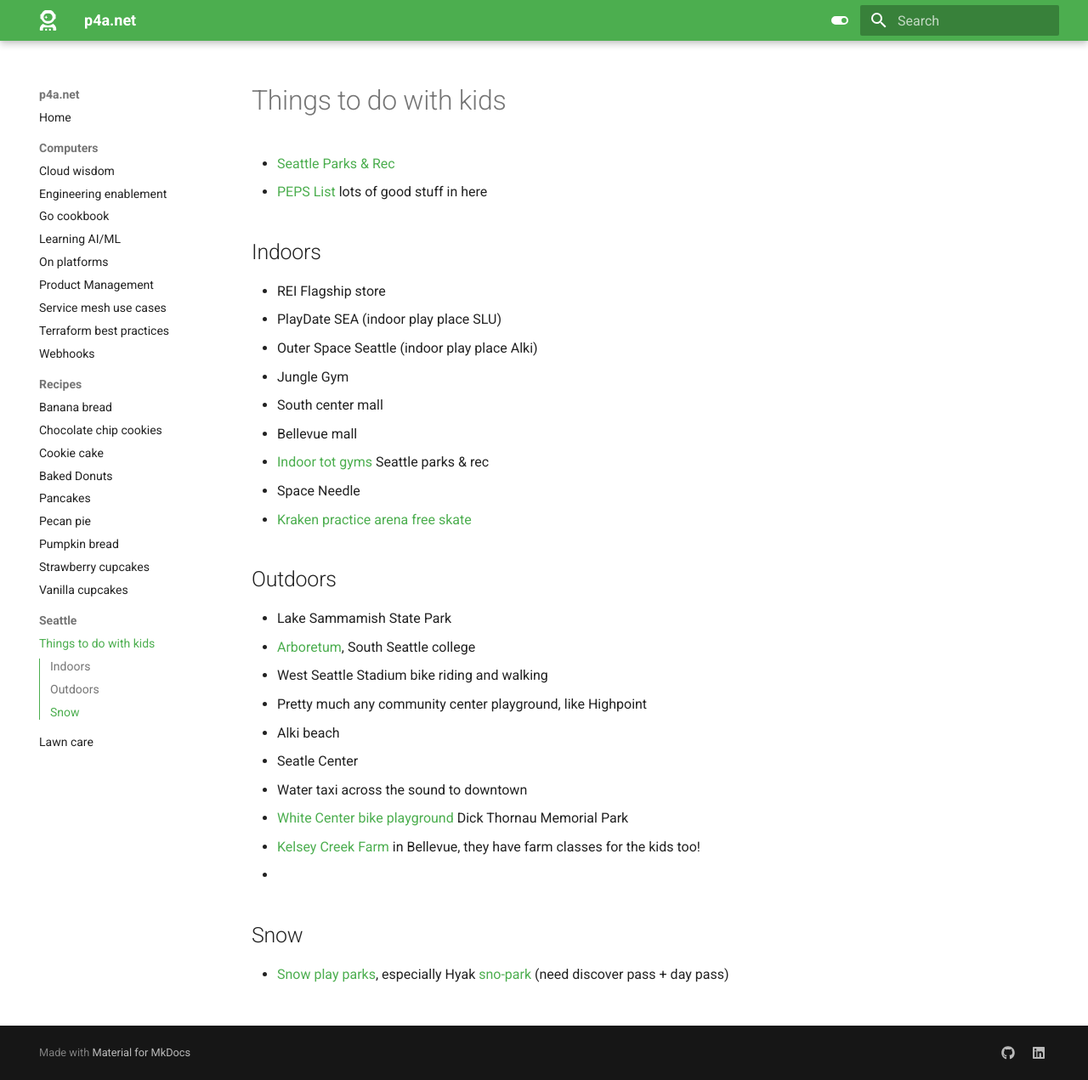
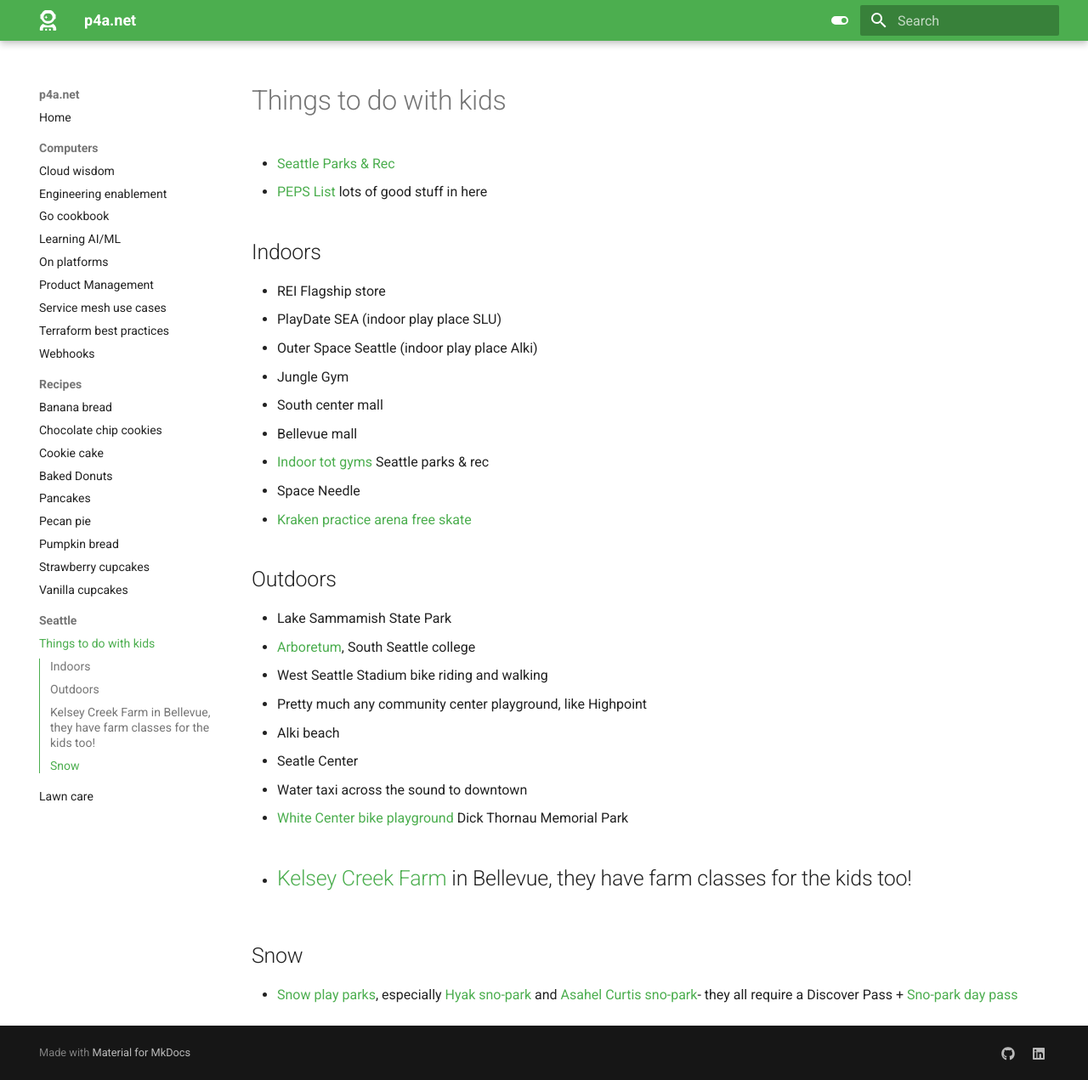
Before and after one commit to seajoshc/p4adotnet, an MkDocs documentation site: the page built from docs/seattle/kids.md, in a window 1280 px wide and 1271 px high. Shown: the whole window at 85% size. Built offline with MkDocs 1.6.1 and Material for MkDocs 9.7.7, drawn with Linux system fonts in a browser that asks for light colours.

Commit message:
adds asahel curtis sno park

```diff
--- a/docs/seattle/kids.md
+++ b/docs/seattle/kids.md
@@ -30,4 +30,4 @@
 
 ## Snow
 
-- [Snow play parks](https://www.parks.wa.gov/647/Snow-Play-Sno-Parks), especially Hyak [sno-park](https://epermits.parks.wa.gov/Store/SNO/SnoChoice.aspx) (need discover pass + day pass)
+- [Snow play parks](https://www.parks.wa.gov/647/Snow-Play-Sno-Parks), especially [Hyak sno-park](https://parks.wa.gov/find-sno-parks/hyak-sno-park) and [Asahel Curtis sno-park](https://www.wta.org/go-hiking/hikes/asahel-curtis-sno-park)- they all require a Discover Pass + [Sno-park day pass](https://epermits.parks.wa.gov/Store/SNO/SnoChoice.aspx)
```
